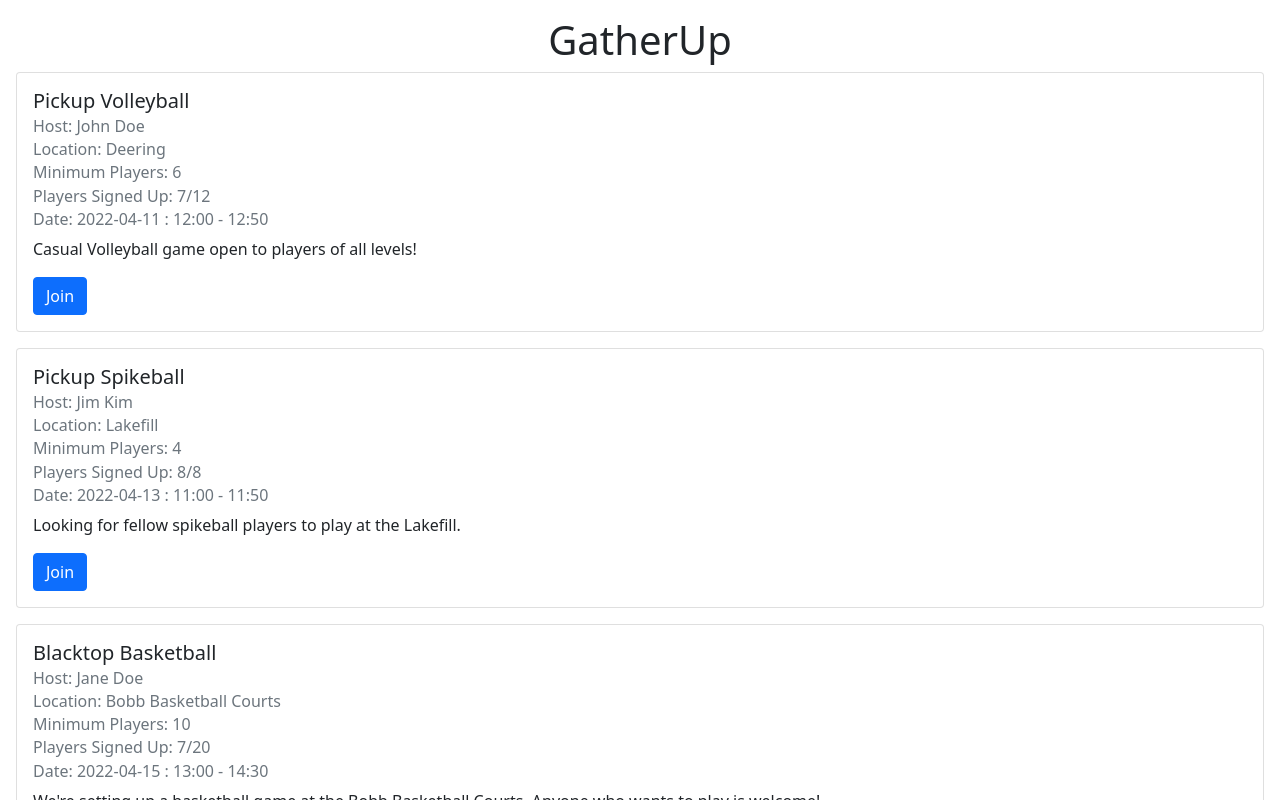
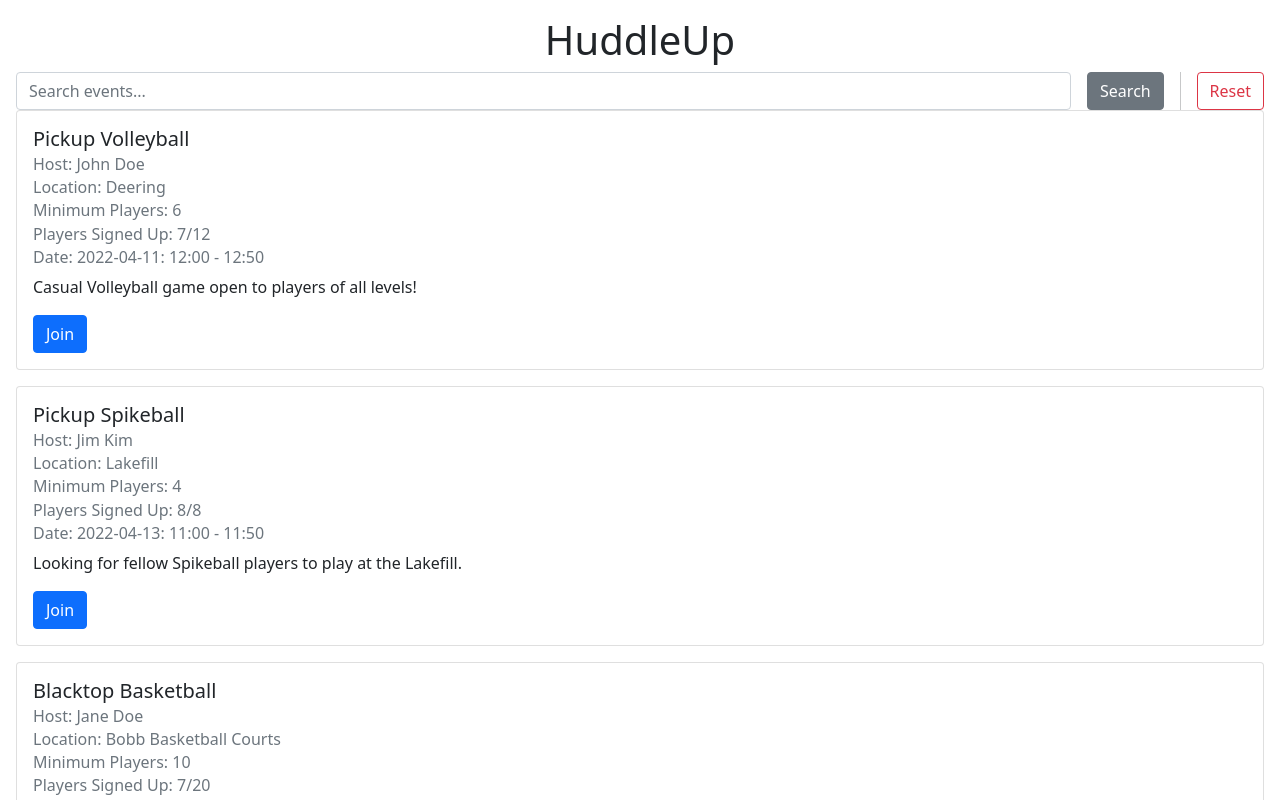
Before and after one commit to 394-s22/HuddleUp, a React (Create React App) app: page / in a window 1280 px wide. Shown: the top 800 px of the page. Built offline with nearby package versions, Linux system fonts and the light colour scheme.

Commit message:
added search

```diff
--- a/public/index.html
+++ b/public/index.html
@@ -24,7 +24,7 @@
       work correctly both with client-side routing and a non-root public URL.
       Learn how to configure a non-root public URL by running `npm run build`.
     -->
-    <title>GatherUp</title>
+    <title>HuddleUp</title>
   </head>
   <body>
     <noscript>You need to enable JavaScript to run this app.</noscript>
--- a/src/App.js
+++ b/src/App.js
@@ -1,49 +1,57 @@
+import './App.css';
+import 'bootstrap/dist/css/bootstrap.min.css';
+import { Form, Stack, Button } from 'react-bootstrap';
 import fakeEvents from './fakeEvents.json';
-import 'bootstrap/dist/css/bootstrap.min.css';
-import { Card, Button, Stack } from 'react-bootstrap';
-import './App.css';
+import EventsList from './components/EventsList';
+import { useState, useEffect } from 'react';
 
 const Banner = ({ title }) => (
-  <h1>{ title }</h1>
-);
-
-const Event = ({ event }) => (
-  // <div>
-  //   { event.title } hosted by { event.host } at { event.location }
-  //   { event.date } : {event.start_time}-{event.end_time}
-  // </div>
-  <Card style={{ textAlign: 'left' }}>
-  <Card.Body>
-    <Card.Title>{ event.title }</Card.Title>
-    <Card.Subtitle className="mb-2 text-muted">Host: { event.host } </Card.Subtitle>
-    <Card.Subtitle className="mb-2 text-muted">Location: { event.location } </Card.Subtitle>
-    <Card.Subtitle className="mb-2 text-muted">Minimum Players: { event.min_players } </Card.Subtitle>
-    <Card.Subtitle className="mb-2 text-muted">
-      Players Signed Up: { event.current_players }/{ event.max_players }
-      </Card.Subtitle>
-    <Card.Subtitle className="mb-2 text-muted">
-      Date: { event.date } : { event.start_time } - { event.end_time }
-      </Card.Subtitle>
-    <Card.Text>
-      {event.description}
-    </Card.Text>
-    <Button variant="primary">Join</Button>
-  </Card.Body>
-  </Card>
-);
-
-const EventsList = ({ events }) => (
-  <Stack direction="vertical" gap={3}>
-  { Object.values(events).map(event => <Event key={ event.id } event={ event } />) }
-  </Stack>
+  <h1>{title}</h1>
 );
 
 const App = () => {
+  const [searchText, setSearchText] = useState('');
+  const [eventsList, setEventsList] = useState(fakeEvents.events)
+
+  const handleSearch = () => {
+    //use searchText to filter cards
+    console.log(searchText);
+    setEventsList(fakeEvents.events.filter(event =>
+      (event.title +
+        event.description +
+        event.sport +
+        event.host +
+        event.location).toLowerCase().includes(searchText.toLowerCase())));
+  }
+
+  const handleKeyPress = (e) => {
+    if (e.key === "Enter") handleSearch();
+  }
+
   return (
     <div className='App'>
-      <Banner title={ fakeEvents.title } />
-      <EventsList events={ fakeEvents.events } />
-  </div>
+      <Banner title={fakeEvents.title} />
+      <Stack direction="horizontal" gap={3}>
+        <Form.Control
+          className="me-auto"
+          placeholder="Search events..."
+          onChange={(e) => setSearchText(e.target.value)}
+          onKeyPress = {handleKeyPress}
+        />
+        <Button
+          variant="secondary"
+          onClick={handleSearch}>
+          Search
+        </Button>
+        <div className="vr" />
+        <Button
+          variant="outline-danger"
+          onClick={() => setEventsList(fakeEvents.events)}>
+          Reset
+        </Button>
+      </Stack>
+      <EventsList events={eventsList} />
+    </div>
   );
 }
 
--- /dev/null
+++ b/src/components/Event.js
@@ -0,0 +1,24 @@
+import { Card, Button } from 'react-bootstrap';
+
+const Event = ({ event }) => (
+    <Card style={{ textAlign: 'left' }}>
+    <Card.Body>
+      <Card.Title>{ event.title }</Card.Title>
+      <Card.Subtitle className="mb-2 text-muted">Host: { event.host } </Card.Subtitle>
+      <Card.Subtitle className="mb-2 text-muted">Location: { event.location } </Card.Subtitle>
+      <Card.Subtitle className="mb-2 text-muted">Minimum Players: { event.min_players } </Card.Subtitle>
+      <Card.Subtitle className="mb-2 text-muted">
+        Players Signed Up: { event.current_players }/{ event.max_players }
+        </Card.Subtitle>
+      <Card.Subtitle className="mb-2 text-muted">
+        Date: { event.date }: { event.start_time } - { event.end_time }
+        </Card.Subtitle>
+      <Card.Text>
+        {event.description}
+      </Card.Text>
+      <Button variant="primary">Join</Button>
+    </Card.Body>
+    </Card>
+  );
+
+export default Event;
--- /dev/null
+++ b/src/components/EventsList.js
@@ -0,0 +1,10 @@
+import { Stack } from 'react-bootstrap';
+import Event from './Event';
+
+const EventsList = ({ events }) => (
+    <Stack direction="vertical" gap={3}>
+    { Object.values(events).map(event => <Event key={ event.id } event={ event } />) }
+    </Stack>
+  );
+
+export default EventsList;
--- a/src/fakeEvents.json
+++ b/src/fakeEvents.json
@@ -1,5 +1,5 @@
 {
-    "title": "GatherUp",
+    "title": "HuddleUp",
     "events": [
       {
         "id": "0",
@@ -18,7 +18,7 @@
       {
         "id": "1",
         "title": "Pickup Spikeball",
-        "description": "Looking for fellow spikeball players to play at the Lakefill.",
+        "description": "Looking for fellow Spikeball players to play at the Lakefill.",
         "sport": "Spikeball",
         "host": "Jim Kim",
         "location": "Lakefill",
```
